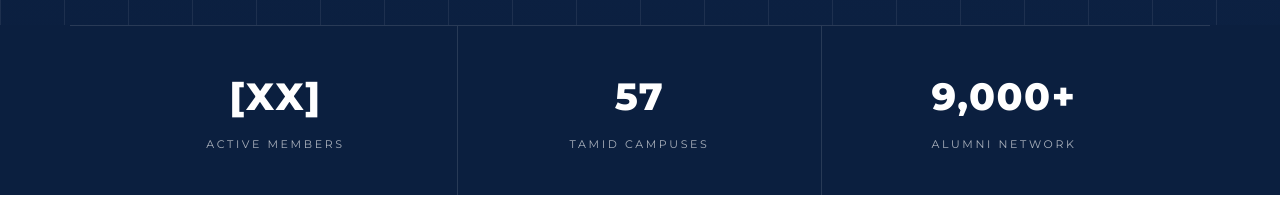
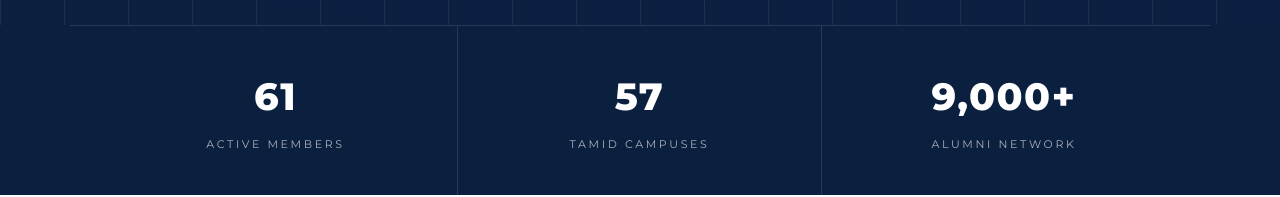
Before and after one commit to UCLA-TAMID/website, a plain HTML site: page index.html in a window 1280 px wide. Shown: the part 775-972 px from the top of the page. Drawn offline with Linux system fonts and the light colour scheme.

Commit message:
Add files via upload

```diff
--- a/index.html
+++ b/index.html
@@ -227,7 +227,7 @@
 <!-- ================= STATS ================= -->
 <section class="stats">
   <div class="wrap grid">
-    <div class="stat"><b>[XX]</b><span>Active Members</span></div>
+    <div class="stat"><b>61</b><span>Active Members</span></div>
     <div class="stat"><b>57</b><span>TAMID Campuses</span></div>
     <div class="stat"><b>9,000+</b><span>Alumni Network</span></div>
   </div>
```
